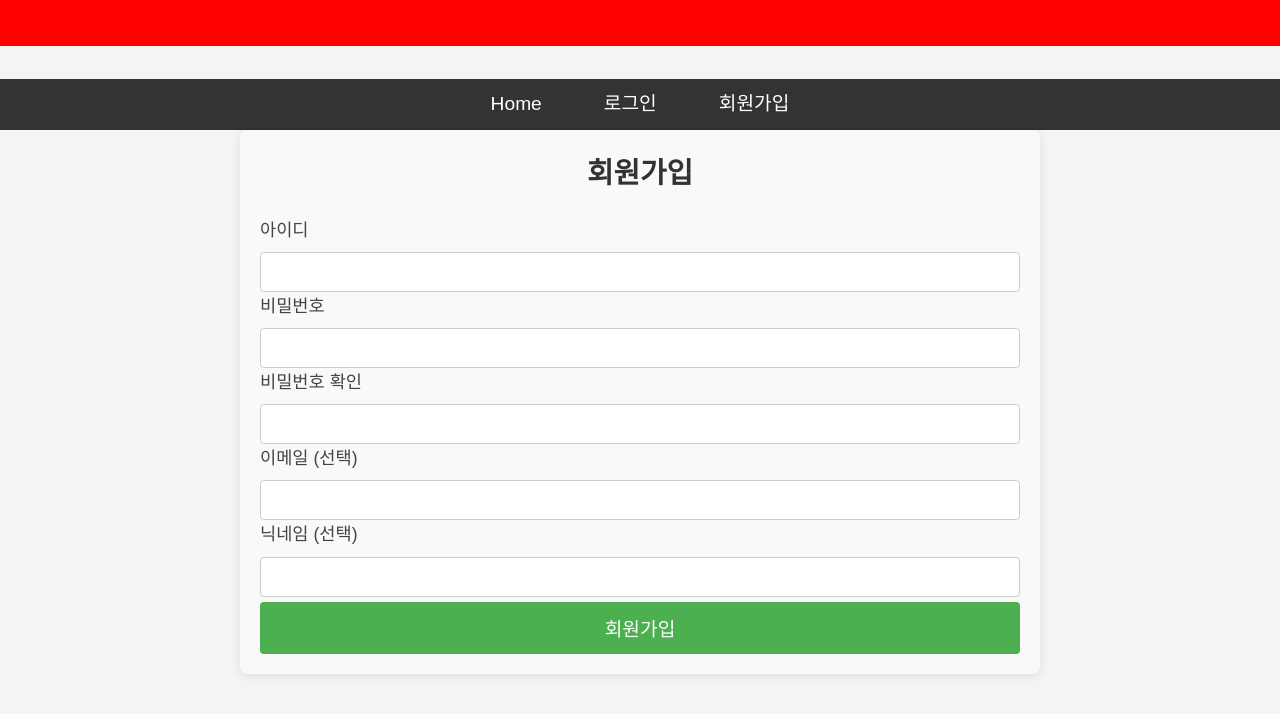
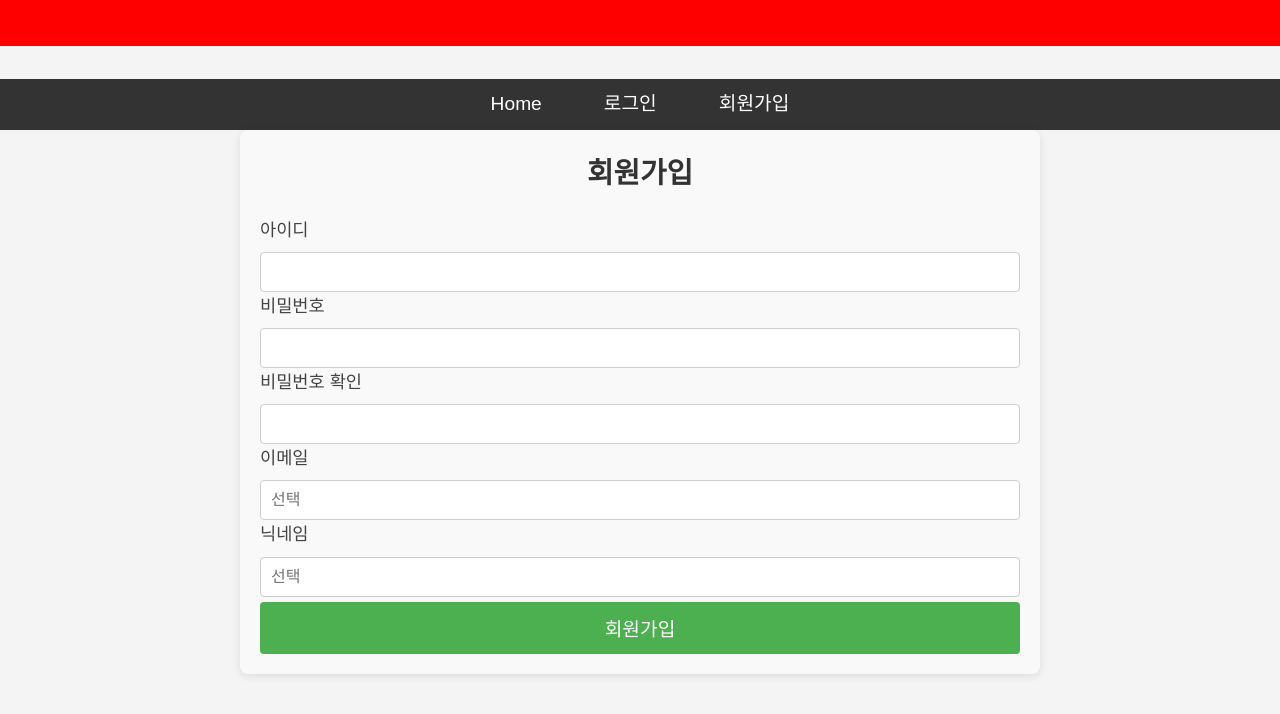
Before and after one commit to Crypto-Claudia/React-Django, a React (Create React App) app: page /register in a window 1280 px wide. Shown: the top 714 px of the page. Built offline with nearby package versions, Linux system fonts and the light colour scheme; no server answers.

Commit message:
워딩 수정

```diff
--- a/src/components/Register.js
+++ b/src/components/Register.js
@@ -207,21 +207,23 @@ function Register() {
           {fieldErrors.userPw2 && <p className="error-message">{fieldErrors.userPw2}</p>}
         </div>
         <div>
-          <label htmlFor="email">이메일 (선택)</label>
+          <label htmlFor="email">이메일</label>
           <input
             type="email"
             id="email"
             value={email}
+            placeholder="선택"
             onChange={(e) => handleChange("email", e.target.value)}
           />
           {fieldErrors.email && <p className="error-message">{fieldErrors.email}</p>}
         </div>
         <div>
-          <label htmlFor="nickname">닉네임 (선택)</label>
+          <label htmlFor="nickname">닉네임</label>
           <input
             type="text"
             id="nickname"
             value={nickname}
+            placeholder="선택"
             onChange={(e) => handleChange("nickname", e.target.value)}
           />
           {fieldErrors.nickname && <p className="error-message">{fieldErrors.nickname}</p>}
```
